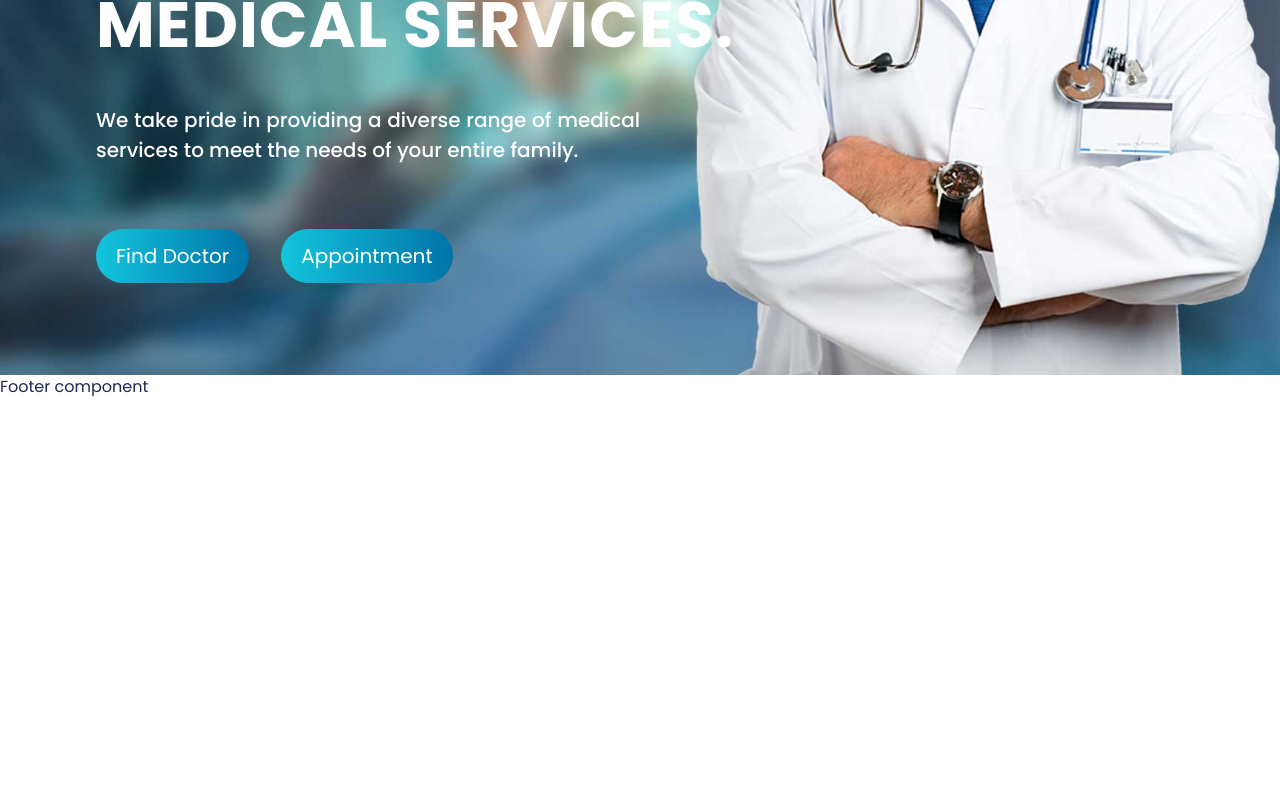
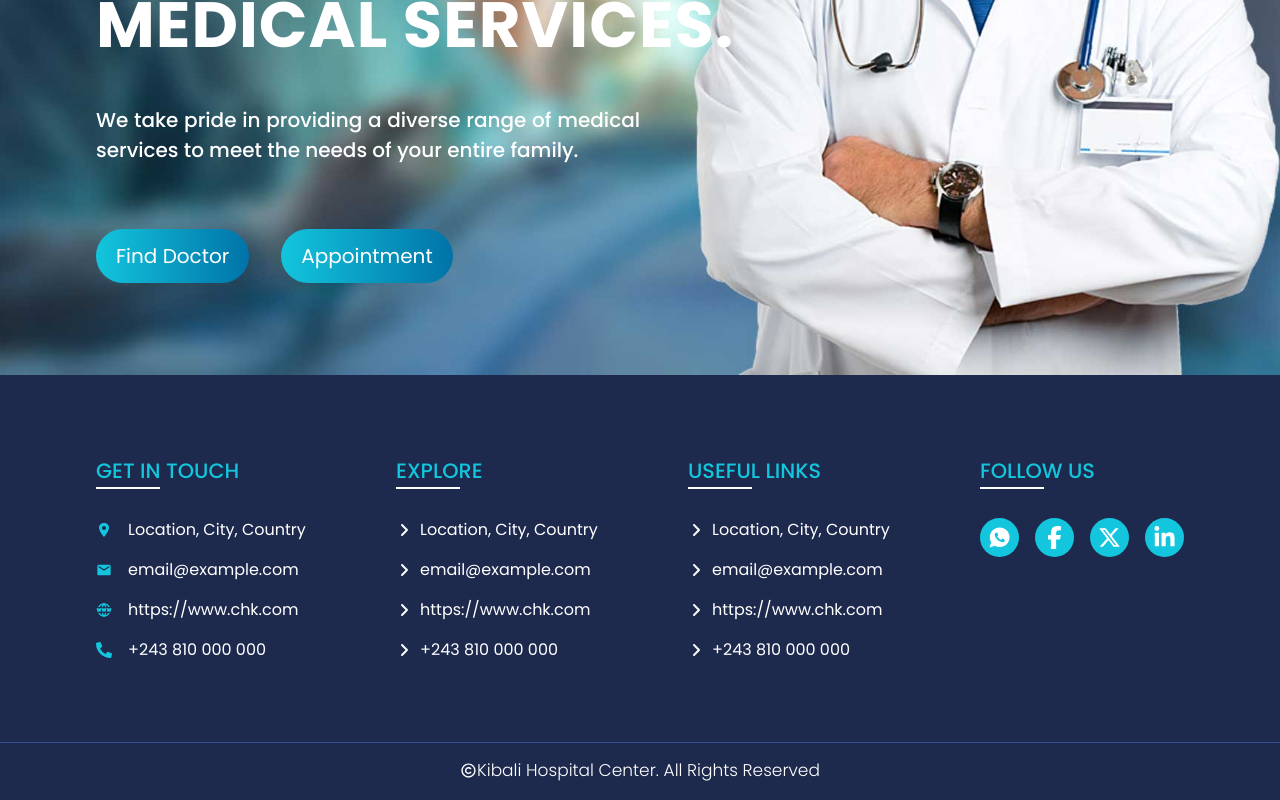
Before and after one commit to tresorsawasawa/kibali_hospital_center, a React (Create React App) app: page / in a window 1280 px wide. Shown: the part 425-1225 px from the top of the page. Before the commit the page ends 824 px from the top, so only its background shows below. Built offline with nearby package versions, Linux system fonts and the light colour scheme.

Commit message:
Add Footer component and its styling

```diff
--- a/src/components/Footer/Footer.jsx
+++ b/src/components/Footer/Footer.jsx
@@ -1,8 +1,91 @@
 import React from 'react';
+import { NavLink } from 'react-router-dom';
 import './Footer.scss';
+import { RiCopyrightLine } from 'react-icons/ri';
+import {
+  contactInformation,
+  exploreLinks,
+  usefulLinks,
+  socialMedia,
+} from './data';
 
 const Footer = () => (
-  <div className="footer pt-9rem z-1">Footer component</div>
+  <footer className="footer w-full text-white">
+    <div className="wrapper w-[85%] flex justify-between items-start py-[5rem]">
+      <div className="contactInfo">
+        <h4 className="pb-[2rem] uppercase font-[500] text-[1.3rem]">Get in touch</h4>
+        <ul className="infoContainer gap-[1rem] flex flex-col">
+          {contactInformation.map((item) => (
+            <li key={item.id} className="infoItem flex justify-start items-center gap-[1rem]">
+              <span className="primCol">{item.icon}</span>
+              <span>{item.label}</span>
+            </li>
+          ))}
+        </ul>
+      </div>
+
+      <div className="exploreLinks">
+        <h4 className="pb-[2rem] uppercase font-[500] text-[1.3rem]">
+          Explore
+        </h4>
+        <ul className="exploreContainer flex flex-col gap-[1rem]">
+          {exploreLinks.map((item) => (
+            <li key={item.id} className="exploreItem flex justify-start items-center gap-[0.5rem]">
+              <span className="">{item.icon}</span>
+              <NavLink
+                to="/"
+                className=""
+              >
+                {item.label}
+              </NavLink>
+            </li>
+          ))}
+        </ul>
+      </div>
+
+      <div className="usefulLinks">
+        <h4 className="pb-[2rem] uppercase font-[500] text-[1.3rem]">
+          Useful Links
+        </h4>
+        <ul className="usefulContainer flex flex-col gap-[1rem]">
+          {usefulLinks.map((item) => (
+            <li key={item.id} className="usefulItem flex items-center justify-start gap-[0.5rem] hover:text-[#13c5dd]">
+              <span>{item.icon}</span>
+              <NavLink
+                to="/"
+              >
+                {item.label}
+              </NavLink>
+            </li>
+          ))}
+        </ul>
+      </div>
+
+      <div className="newsLetters">
+        <h4 className="pb-[2rem] uppercase font-[500] text-[1.3rem]">
+          Follow Us
+        </h4>
+        <ul className="linksCont flex gap-[1rem]">
+          {socialMedia.map((mediaLink) => (
+            <li key={mediaLink.id} className="linkItem bg-[#13c5dd] p-[8px]  rounded-[50%] hover:cursor-pointer">
+              <NavLink
+                to={mediaLink.to}
+                className="text-white text-[23px]"
+              >
+                {mediaLink.icon}
+              </NavLink>
+            </li>
+          ))}
+        </ul>
+      </div>
+    </div>
+    <div className="copyWrightCont w-full relative text-white text-center">
+      <p className="text flex items-center justify-center text-[17px] font-[300] py-[1rem]">
+        <RiCopyrightLine />
+        <span>Kibali Hospital Center. All Rights Reserved </span>
+      </p>
+    </div>
+  </footer>
 );
 
 export default Footer;
--- a/src/components/Footer/Footer.scss
+++ b/src/components/Footer/Footer.scss
@@ -1,9 +1,58 @@
 @import '../../assets/stylesheets/base/colors';
 
-// .footer {
-//   width: 100%;
-//   height: 100vh;
-//   background-color: $dark-bg;
-//   color: #fff;
-//   font-size: 4rem;
-// }
+.footer {
+  background-color: $dark;
+
+  .wrapper {
+    position: relative;
+    margin: 0 auto;
+  }
+
+  h4 {
+    color: $primary;
+    position: relative;
+
+    &::after {
+      content: '';
+      position: absolute;
+      height: 2px;
+      width: 4rem;
+      background-color: #fff;
+      top: 2rem;
+      left: 0;
+    }
+  }
+
+  .linksCont {
+    .linkItem {
+      &:hover {
+        a {
+          color: $dark;
+        }
+      }
+    }
+  }
+
+  .exploreItem {
+    &:hover {
+      color: $primary;
+    }
+  }
+
+  .primCol {
+    color: $primary;
+  }
+
+  .copyWrightCont {
+    &::before {
+      content: '';
+      position: absolute;
+      width: 100%;
+      height: 1px;
+      background-color: #354f8e;
+      top: 0;
+      left: 0;
+      right: 0;
+    }
+  }
+}
--- /dev/null
+++ b/src/components/Footer/data.js
@@ -0,0 +1,110 @@
+import { IoLocationSharp } from 'react-icons/io5';
+import { MdEmail } from 'react-icons/md';
+import { TbWorldWww } from 'react-icons/tb';
+import { FaPhoneAlt } from 'react-icons/fa';
+import { IoLogoWhatsapp } from 'react-icons/io';
+import {
+  FaFacebookF,
+  FaXTwitter,
+  FaLinkedinIn,
+  FaAngleRight,
+} from 'react-icons/fa6';
+
+const contactInformation = [
+  {
+    id: 1,
+    label: 'Location, City, Country',
+    icon: <IoLocationSharp />,
+  },
+  {
+    id: 2,
+    label: 'email@example.com',
+    icon: <MdEmail />,
+  },
+  {
+    id: 3,
+    label: 'https://www.chk.com',
+    icon: <TbWorldWww />,
+  },
+  {
+    id: 4,
+    label: '+243 810 000 000',
+    icon: <FaPhoneAlt />,
+  },
+];
+
+const exploreLinks = [
+  {
+    id: 1,
+    label: 'Location, City, Country',
+    icon: <FaAngleRight />,
+  },
+  {
+    id: 2,
+    label: 'email@example.com',
+    icon: <FaAngleRight />,
+  },
+  {
+    id: 3,
+    label: 'https://www.chk.com',
+    icon: <FaAngleRight />,
+  },
+  {
+    id: 4,
+    label: '+243 810 000 000',
+    icon: <FaAngleRight />,
+  },
+];
+
+const usefulLinks = [
+  {
+    id: 1,
+    label: 'Location, City, Country',
+    icon: <FaAngleRight />,
+  },
+  {
+    id: 2,
+    label: 'email@example.com',
+    icon: <FaAngleRight />,
+  },
+  {
+    id: 3,
+    label: 'https://www.chk.com',
+    icon: <FaAngleRight />,
+  },
+  {
+    id: 4,
+    label: '+243 810 000 000',
+    icon: <FaAngleRight />,
+  },
+];
+
+const socialMedia = [
+  {
+    id: 1,
+    icon: <IoLogoWhatsapp />,
+    to: '/',
+  },
+  {
+    id: 2,
+    icon: <FaFacebookF />,
+    to: '/',
+  },
+  {
+    id: 3,
+    icon: <FaXTwitter />,
+    to: '/',
+  },
+  {
+    id: 4,
+    icon: <FaLinkedinIn />,
+    to: '/https://www.linkedin.com/in/centre-hospitalier-kibali-590211184',
+  },
+];
+
+export {
+  exploreLinks,
+  contactInformation,
+  usefulLinks,
+  socialMedia,
+};
```
